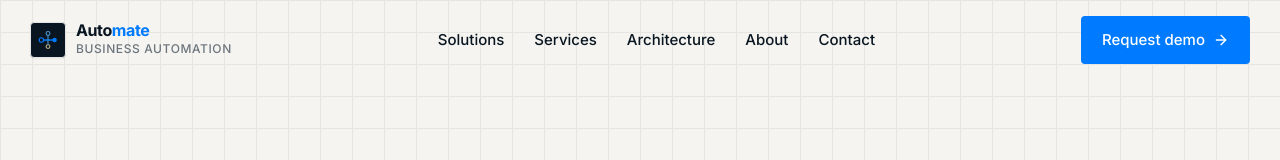
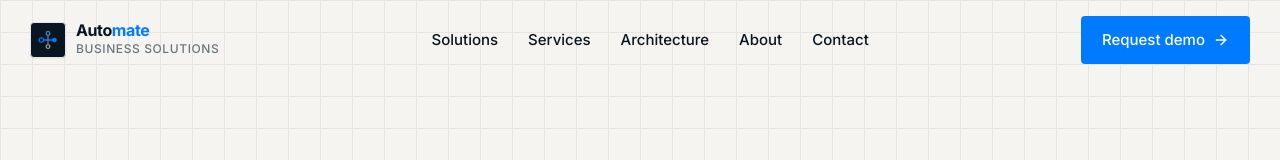
Before and after one commit to saikrishnanewdev/automatebusinesssolutions, a Next.js app: page / in a window 1280 px wide. Shown: the top 160 px of the page. Built offline with nearby package versions, Linux system fonts and the light colour scheme.

Commit message:
refactor(branding): update application name to Automate Business Solutions

```diff
--- a/src/app/layout.tsx
+++ b/src/app/layout.tsx
@@ -2,8 +2,8 @@ import type { Metadata } from 'next';
 import './globals.css';
 
 export const metadata: Metadata = {
-  title: 'Automate | Custom ERP, Mobile & Desktop Apps, WhatsApp AI Automation',
-  description: 'Automate engineers custom ERP systems, native Windows & mobile applications, web portals, WhatsApp AI chatbots, and process automation to eliminate manual business work.',
+  title: 'Automate Business Solutions | Custom ERP, Mobile & Desktop Apps, WhatsApp AI Automation',
+  description: 'Automate Business Solutions engineers custom ERP systems, native Windows & mobile applications, web portals, WhatsApp AI chatbots, and process automation to eliminate manual business work.',
   icons: {
     icon: '/icon.svg',
     shortcut: '/icon.svg',
@@ -20,14 +20,14 @@ export const metadata: Metadata = {
     'Process Automation'
   ],
   openGraph: {
-    title: 'Automate | Custom ERP & Business Process Automation',
+    title: 'Automate Business Solutions | Custom ERP & Business Process Automation',
     description: 'Custom ERP systems, native Windows & mobile applications, web portals, and WhatsApp AI automation.',
     type: 'website',
-    siteName: 'Automate'
+    siteName: 'Automate Business Solutions'
   },
   twitter: {
     card: 'summary_large_image',
-    title: 'Automate | Custom Software & Process Automation',
+    title: 'Automate Business Solutions | Custom Software & Process Automation',
     description: 'Custom ERP systems, desktop and mobile applications, and WhatsApp AI automation.'
   },
   robots: {
--- a/src/components/Footer.tsx
+++ b/src/components/Footer.tsx
@@ -24,7 +24,7 @@ export default function Footer() {
               <Logo size="md" />
             </div>
             <p className="text-sm text-secondary leading-relaxed">
-              Automate engineers custom ERP systems, native Windows & mobile applications, web portals, WhatsApp AI chatbots, and process automation to eliminate manual business work.
+              Automate Business Solutions engineers custom ERP systems, native Windows & mobile applications, web portals, WhatsApp AI chatbots, and process automation to eliminate manual business work.
             </p>
           </div>
 
@@ -90,7 +90,7 @@ export default function Footer() {
         {/* Bottom Bar */}
         <div className="mt-space-10 pt-space-6 border-t border-secondary/30 flex flex-col sm:flex-row items-center justify-between text-xs text-secondary gap-space-4">
           <p>
-            © {new Date().getFullYear()} Automate. All rights reserved.
+            © {new Date().getFullYear()} Automate Business Solutions. All rights reserved.
           </p>
           <div className="flex items-center space-x-space-4">
             <a href="#contact" className="hover:text-primary transition-colors">Contact</a>
--- a/src/components/Logo.tsx
+++ b/src/components/Logo.tsx
@@ -46,7 +46,7 @@ export default function Logo({ className = '', showTagline = false, size = 'md'
           </div>
         ) : (
           <div className="text-xs tracking-wider text-secondary uppercase mt-0.5 font-medium">
-            Business Automation
+            Business Solutions
           </div>
         )}
       </div>
```
